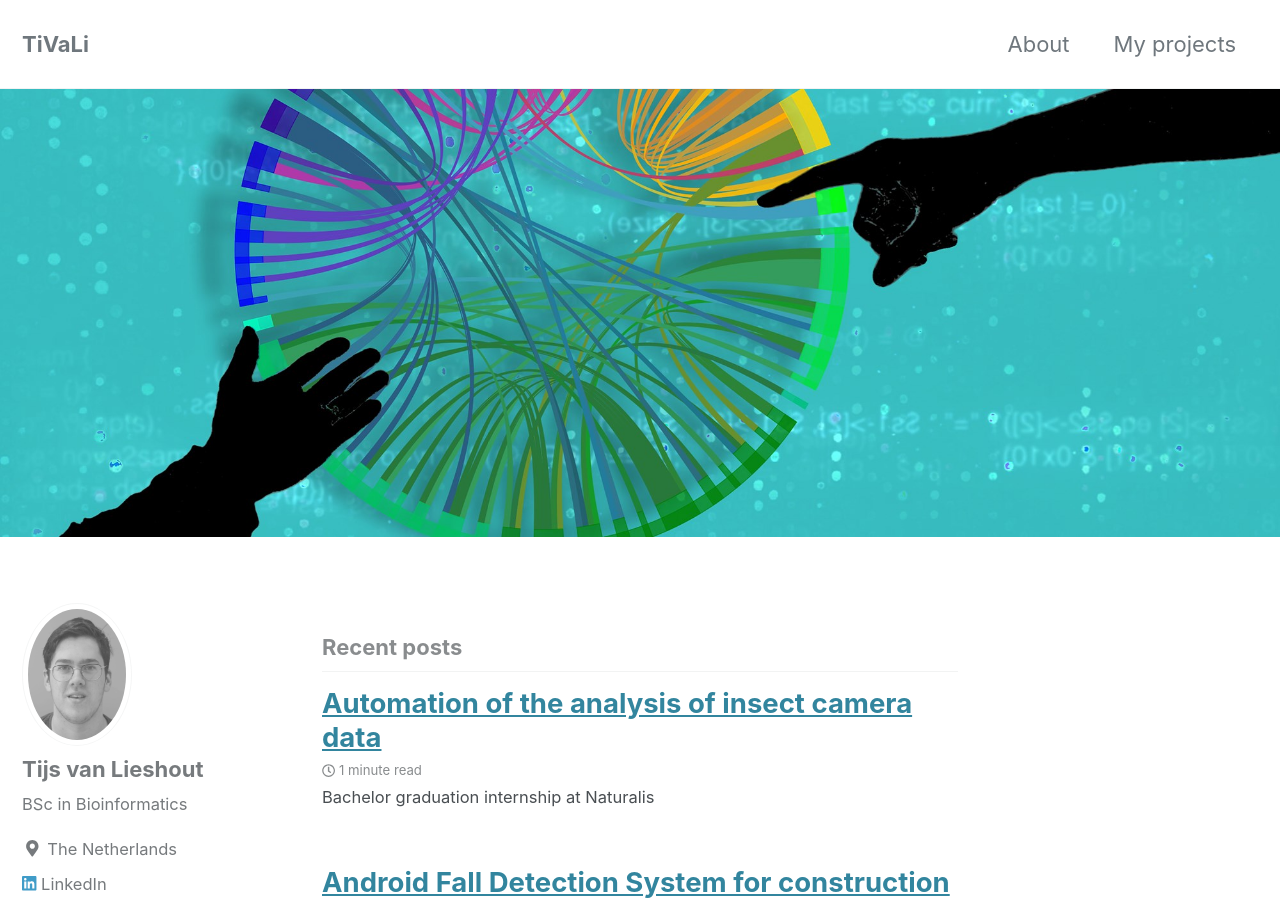
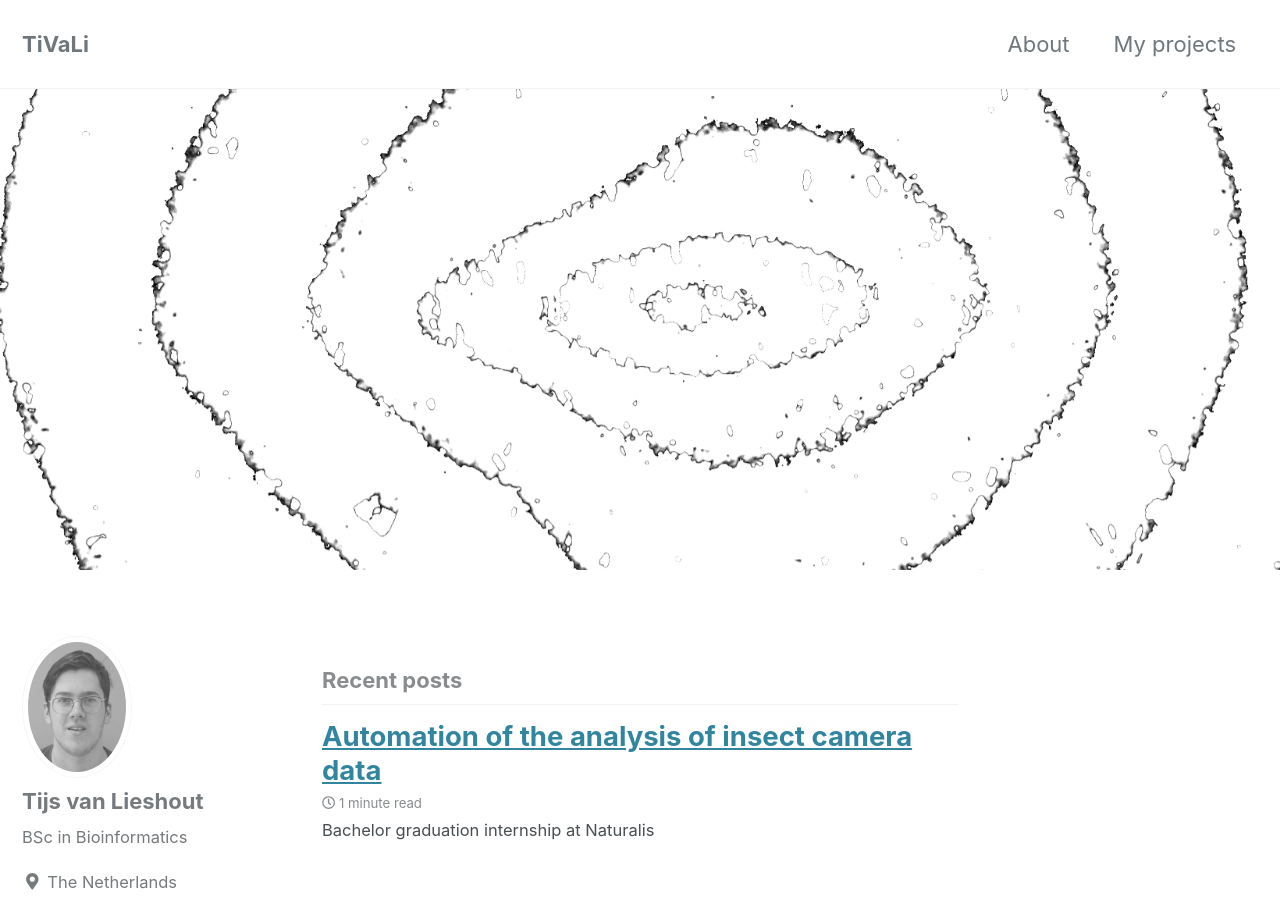
Before and after one commit to Magiduck/magiduck.github.io, a Jekyll site: the page built from index.html, in a window 1280 px wide and 900 px high. Built offline with Jekyll 4.4.1, drawn with Linux system fonts in a browser that asks for light colours; cached includes are drawn as plain includes; nearby versions of some CDN libraries; the list of posts is cut into pages by our own code.

Commit message:
change of images, wider and replaced image on landing page

```diff
--- a/index.html
+++ b/index.html
@@ -2,5 +2,5 @@
 layout: home
 author_profile: true
 header:
-  image: "/assets/images/bioinformatics.jpg"
+  image: "/assets/images/generated.png"
 ---
```
Also changed, not shown: assets/images/bioinformatics.jpg (deleted), assets/images/generated.png (added), assets/images/github.png.
